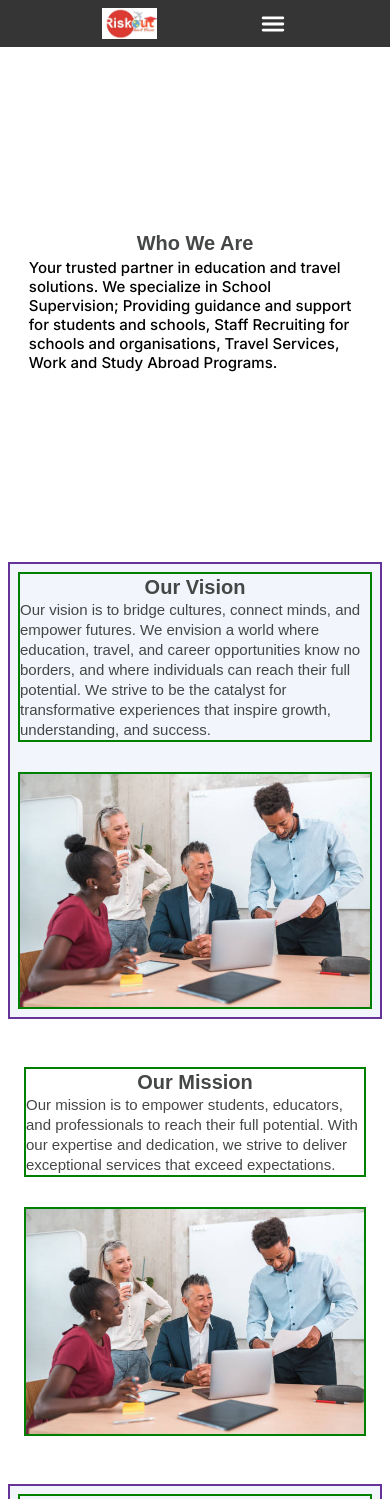
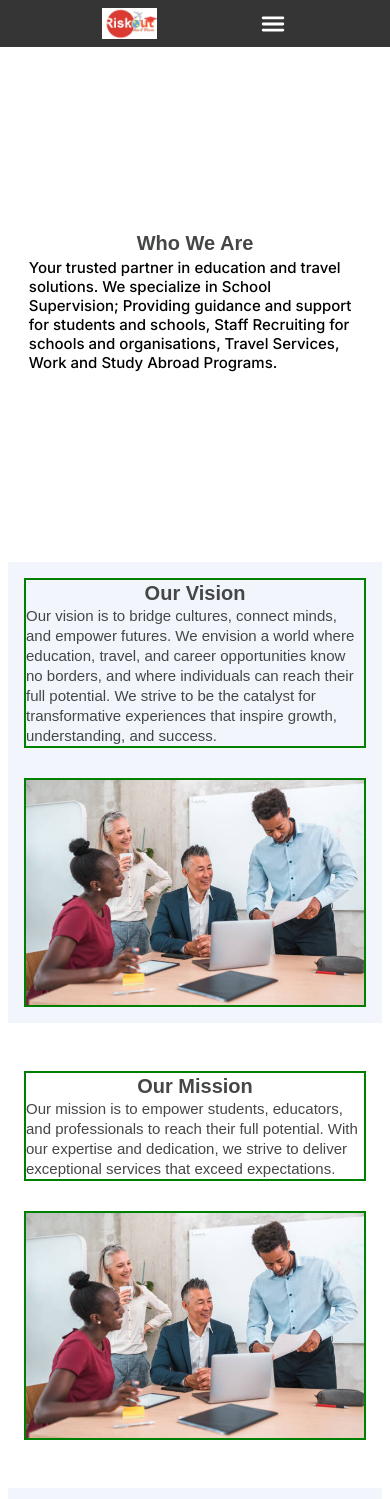
Before and after one commit to VictorKingsHub/consults, a Next.js app: page /whoWeAre in a window 390 px wide. Shown: the top 1499 px of the page. Built offline with nearby package versions, Linux system fonts and the light colour scheme.

Commit message:
nav mobile fix

```diff
--- a/app/ui/whoWeAre/us/Us.module.css
+++ b/app/ui/whoWeAre/us/Us.module.css
@@ -21,18 +21,15 @@
     justify-content: space-evenly;
     align-items: center;
     gap: 30px;
+    height: 70vh;
+    background-color: var(--light);
     padding: 4rem 6rem;
-    background-color: var(--light);
     width: 100%;
-    border: 2px solid yellow;
 
     @media(max-width: 768px) {
         flex-direction: column;
         height: fit-content;
-        padding: .5rem;
-        width: 100%;
-        border: 2px solid rebeccapurple;
-        justify-content: center;
+        padding: 1rem;
     }
 }
 
```
